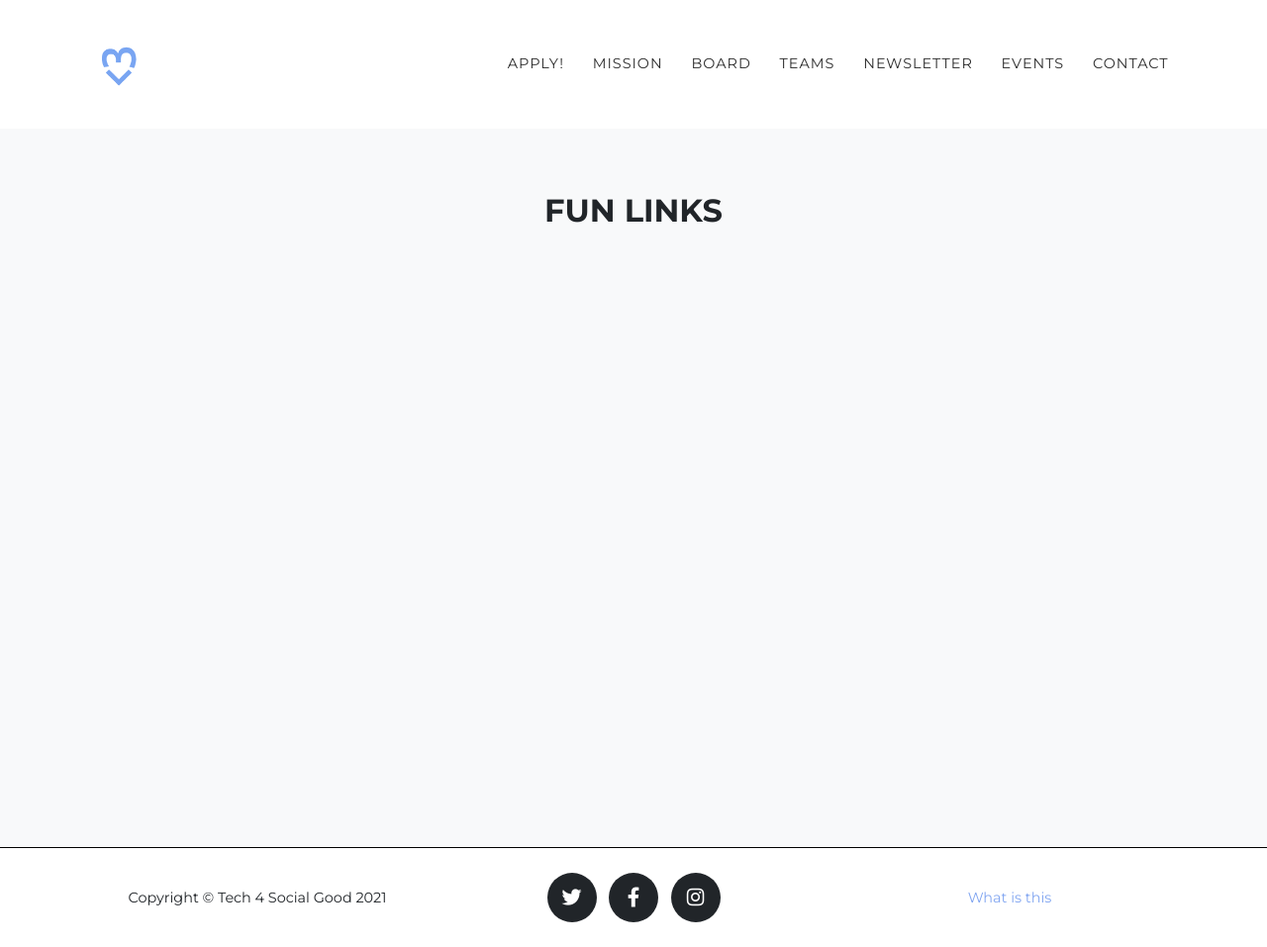
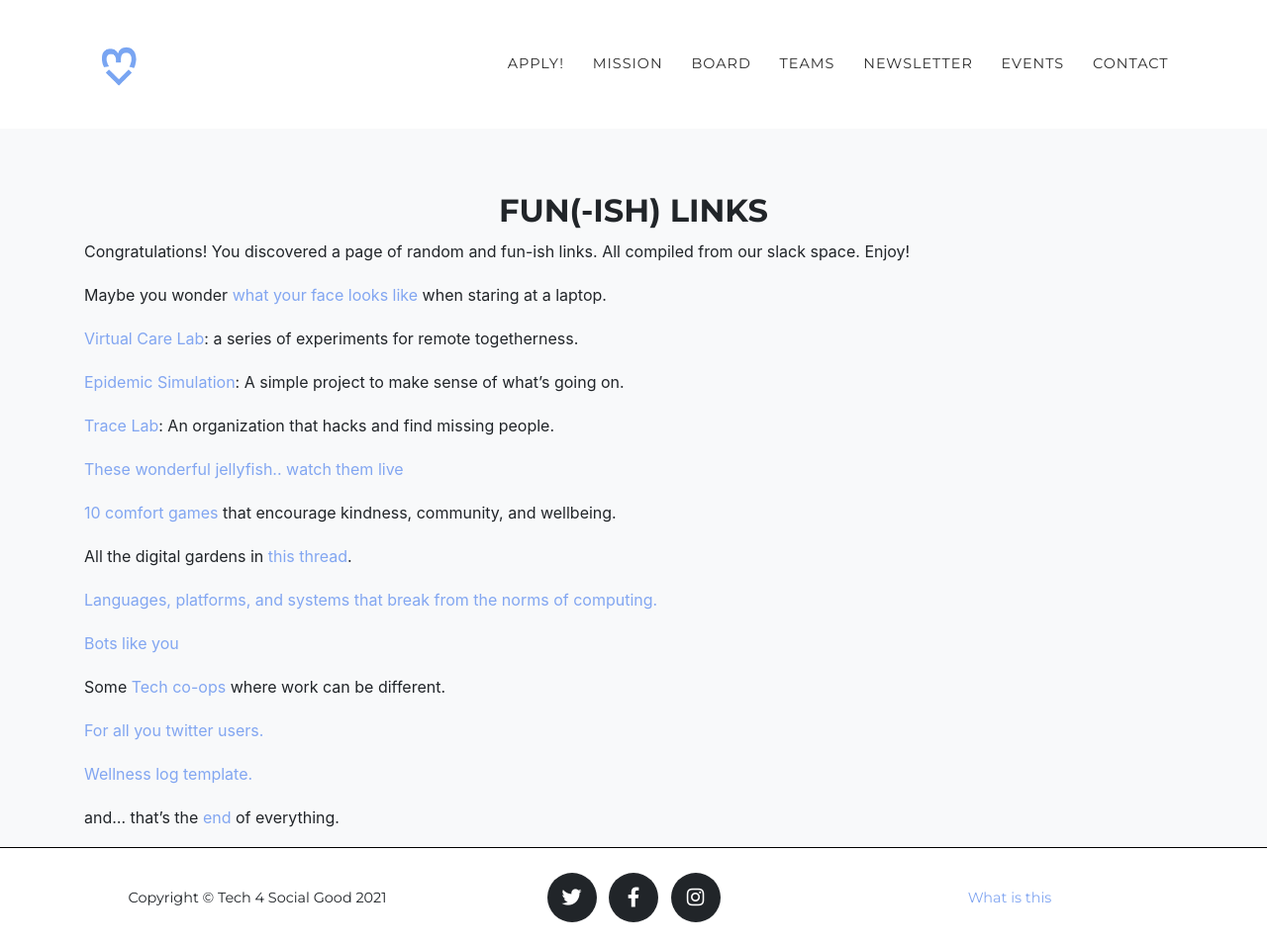
Before and after one commit to raviriley/agency-jekyll-theme, a Jekyll site: the page built from fun-links.md, in a window 1280 px wide and 957 px high. Shown: the whole window at 99% size. Built offline with Jekyll 4.4.1, drawn with Linux system fonts in a browser that asks for light colours; some web fonts are replaced.

Commit message:
links page

```diff
--- a/fun-links.md
+++ b/fun-links.md
@@ -5,12 +5,45 @@ background: grey
 ---
 <br>
 <div class="col-lg-12 text-center">
-	<h2 class="section-heading text-uppercase">Fun links</h2>
+	<h2 class="section-heading text-uppercase">Fun(-ish) links</h2>
 </div>
 
+Congratulations! You discovered a page of random and fun-ish links. All compiled from our slack space. Enjoy!
+
+Maybe you wonder [what your face looks like](https://glanceback.info) when staring at a laptop.
+
+[Virtual Care Lab](https://virtualcarelab.com/): a series of experiments for remote togetherness.
+
+[Epidemic Simulation](https://scratch.mit.edu/projects/376656449/): A simple project to make sense of what's going on.
+
+[Trace Lab](https://www.tracelabs.org/): An organization that hacks and find missing people.
+
+[These wonderful jellyfish.. watch them live](https://www.montereybayaquarium.org/animals/live-cams/jelly-cam)
+
+[10 comfort games](https://www.kqed.org/mindshift/55771/10-comfort-games-that-encourage-kindness-community-and-well-being) that encourage kindness, community, and wellbeing.
+
+All the digital gardens in [this thread](https://twitter.com/Mappletons/status/1250532315459194880).
+
+[Languages, platforms, and systems that break from the norms of computing.](https://esoteric.codes/)
+
+[Bots like you](https://sites.google.com/view/botslikeyou/home)
+
+Some [Tech co-ops](https://www.coops.tech/) where work can be different.
+
+[For all you twitter users.](https://github.com/kescher/tithonus)
+
+[Wellness log template.](https://docs.google.com/spreadsheets/d/1OUT87lcsXPJHKkY21SLWT_xw3nqaUxSYHFi-WW1N_Os/edit?usp=sharing)
 
 
+and... that's the [end]() of everything.
 
+<!---
+
+Other links that didn't make the cut:
+[if you have 8 minutes](https://artsexperiments.withgoogle.com/thelagoon/) - very important, but not "fun"..
+
+
+>
 
 
 <!---
```
